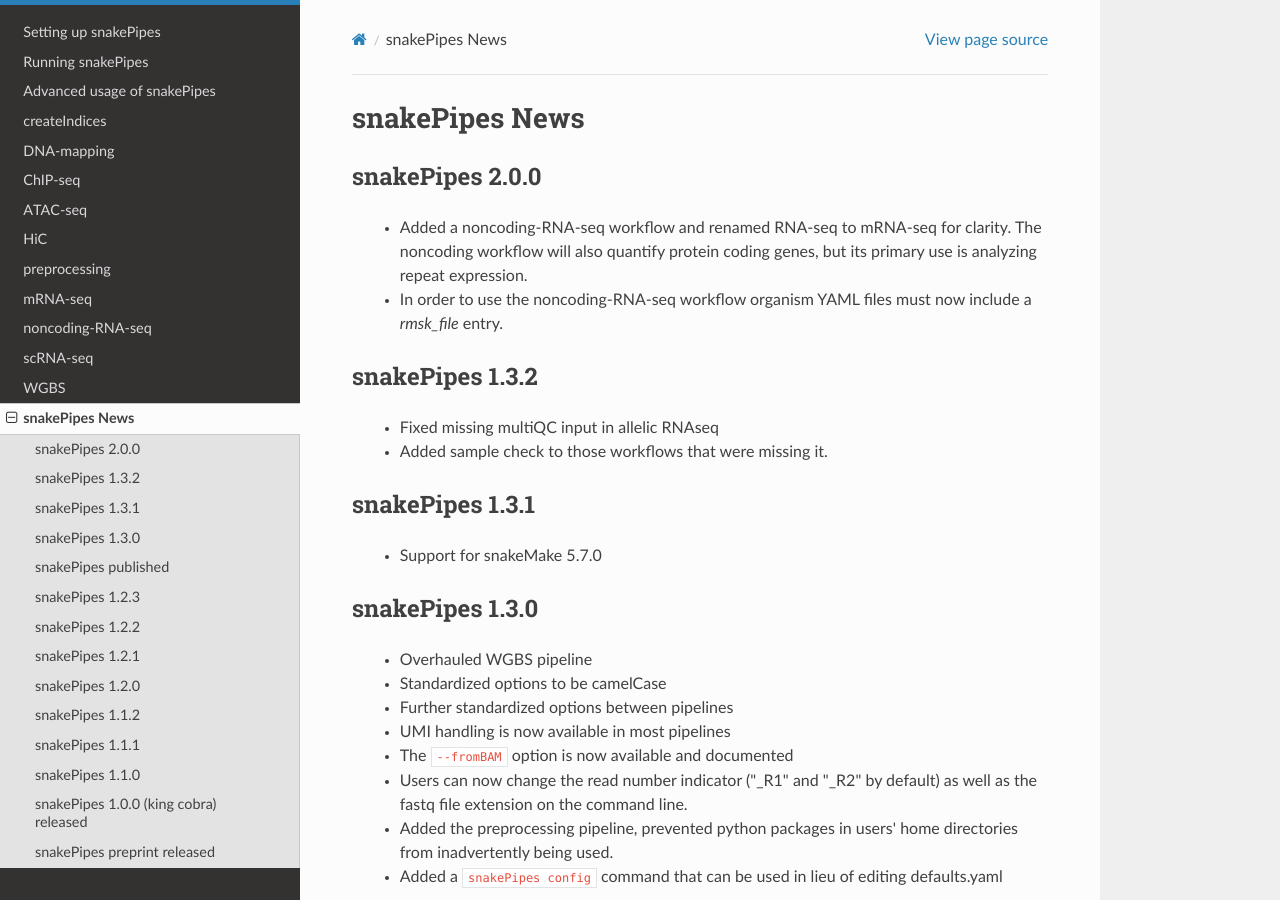
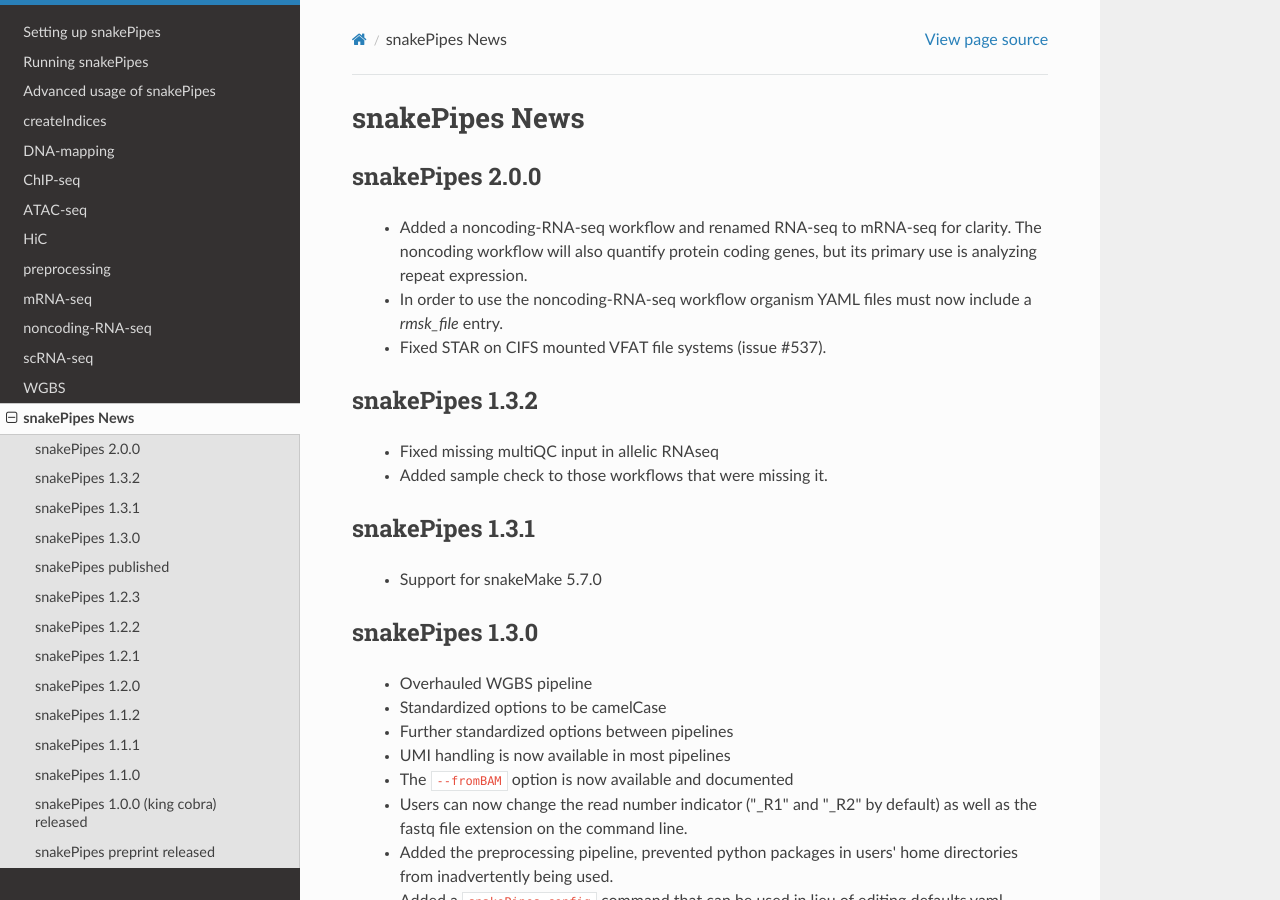
Before and after one commit to maxplanck-ie/snakepipes, a Sphinx documentation site: the page built from docs/content/News.rst, in a window 1280 px wide and 900 px high. Built offline with Sphinx 7.4.7 and the Read the Docs theme 2.0.0, drawn with Linux system fonts in a browser that asks for light colours.

Commit message:
Fix #537

```diff
--- a/docs/content/News.rst
+++ b/docs/content/News.rst
@@ -6,6 +6,7 @@ snakePipes 2.0.0
 
  * Added a noncoding-RNA-seq workflow and renamed RNA-seq to mRNA-seq for clarity. The noncoding workflow will also quantify protein coding genes, but its primary use is analyzing repeat expression.
  * In order to use the noncoding-RNA-seq workflow organism YAML files must now include a `rmsk_file` entry.
+ * Fixed STAR on CIFS mounted VFAT file systems (issue #537).
 
 snakePipes 1.3.2
 ----------------
```
Also changed, not shown: 4 other files.
